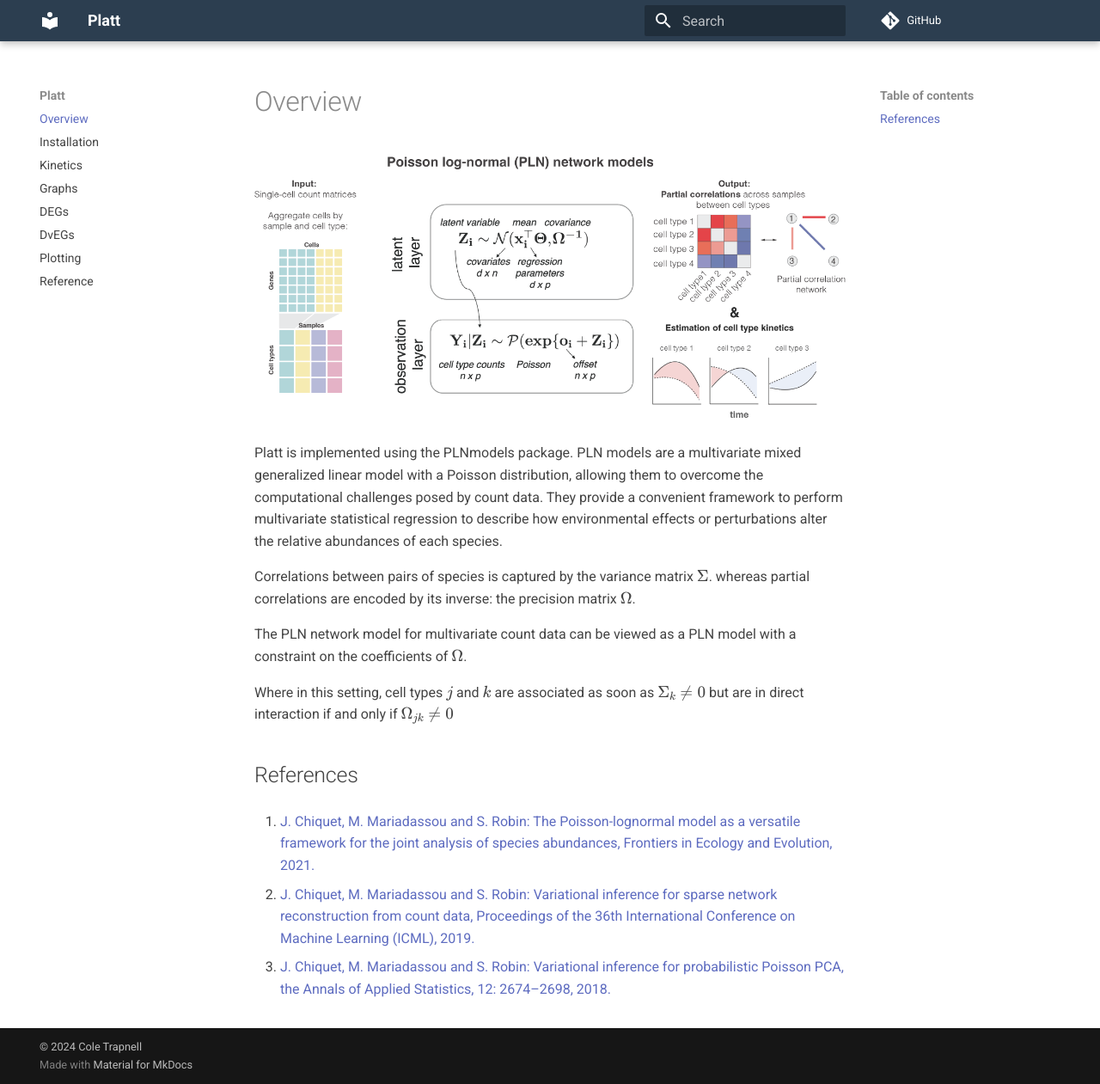
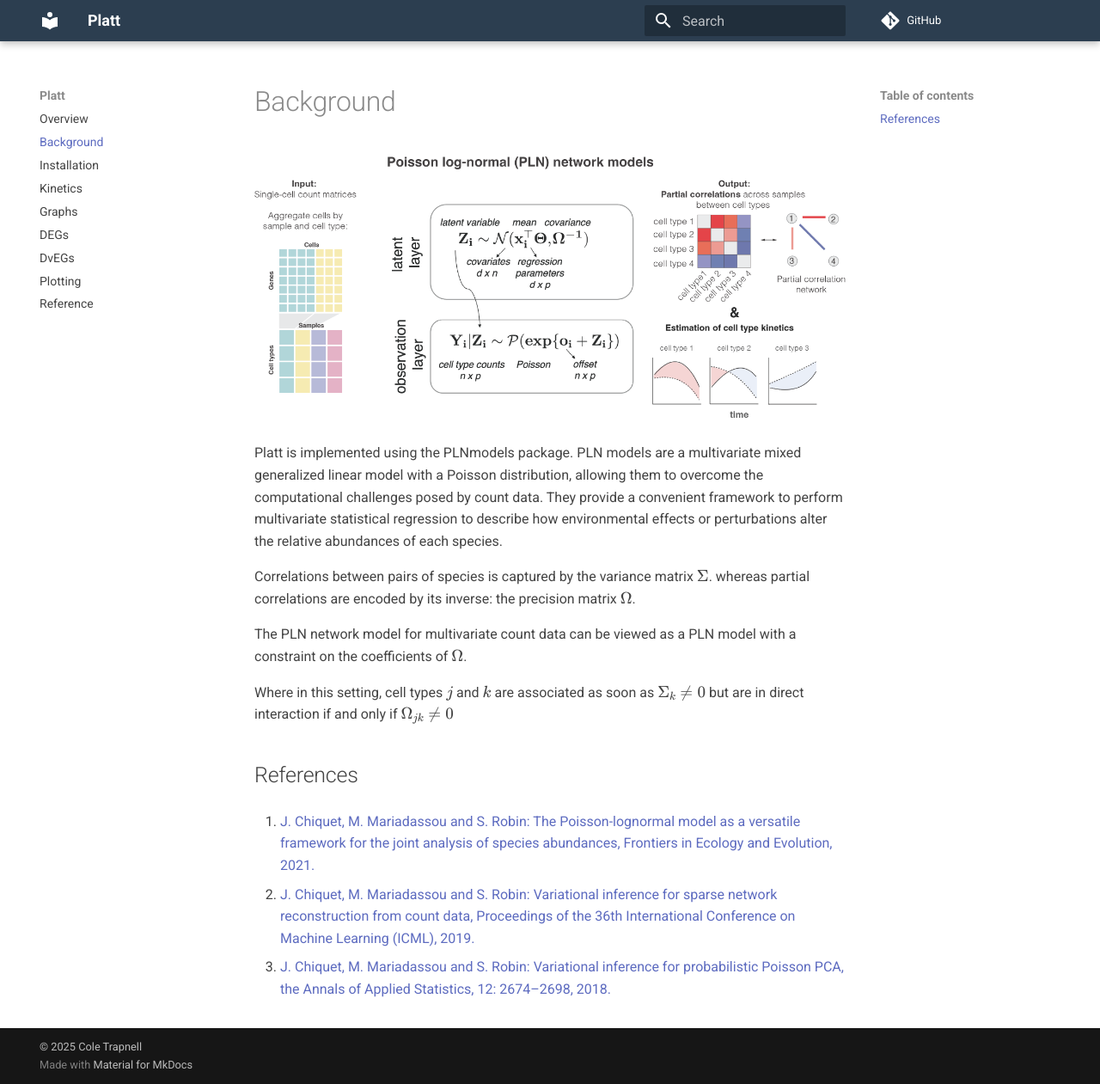
Before and after one commit to cole-trapnell-lab/platt, an MkDocs documentation site: the page built from docs/background.md, in a window 1280 px wide and 1261 px high. Shown: the whole window at 86% size. Built offline with MkDocs 1.6.1 and Material for MkDocs 9.7.7, drawn with Linux system fonts in a browser that asks for light colours; comment, search, counter and statistics services are not loaded.

Commit message:
new overview page

```diff
--- a/mkdocs.yml
+++ b/mkdocs.yml
@@ -2,7 +2,8 @@
 site_author: Maddy Duran
 site_url: https://cole-trapnell-lab.github.io/platt
 nav:
-  - Overview: background.md
+  - Overview: index.md
+  - Background: background.md
   - Installation: install.md
   - Kinetics: kinetics.md
   - Graphs: graphs.md
@@ -30,4 +31,4 @@
   - stylesheets/extra.css
 
 copyright: |
-  &copy 2024 <a href="https://github.com/cole-trapnell-lab"  target="_blank" rel="noopener">Cole Trapnell</a>
+  &copy 2025 <a href="https://github.com/cole-trapnell-lab"  target="_blank" rel="noopener">Cole Trapnell</a>
```
Also changed, not shown: docs/index.md (added, +6 -0 lines), docs/assets/platt_background.png (added).
